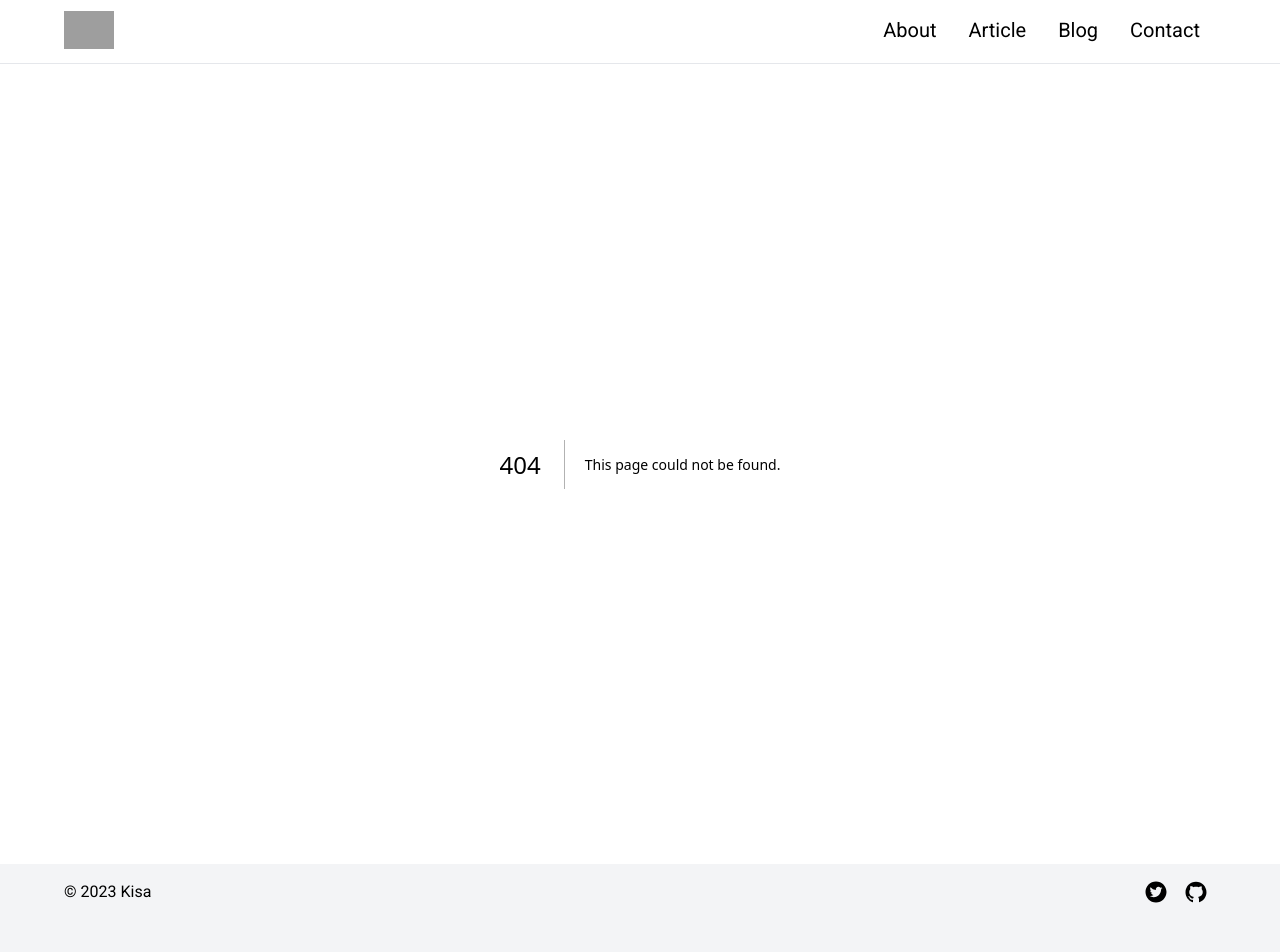
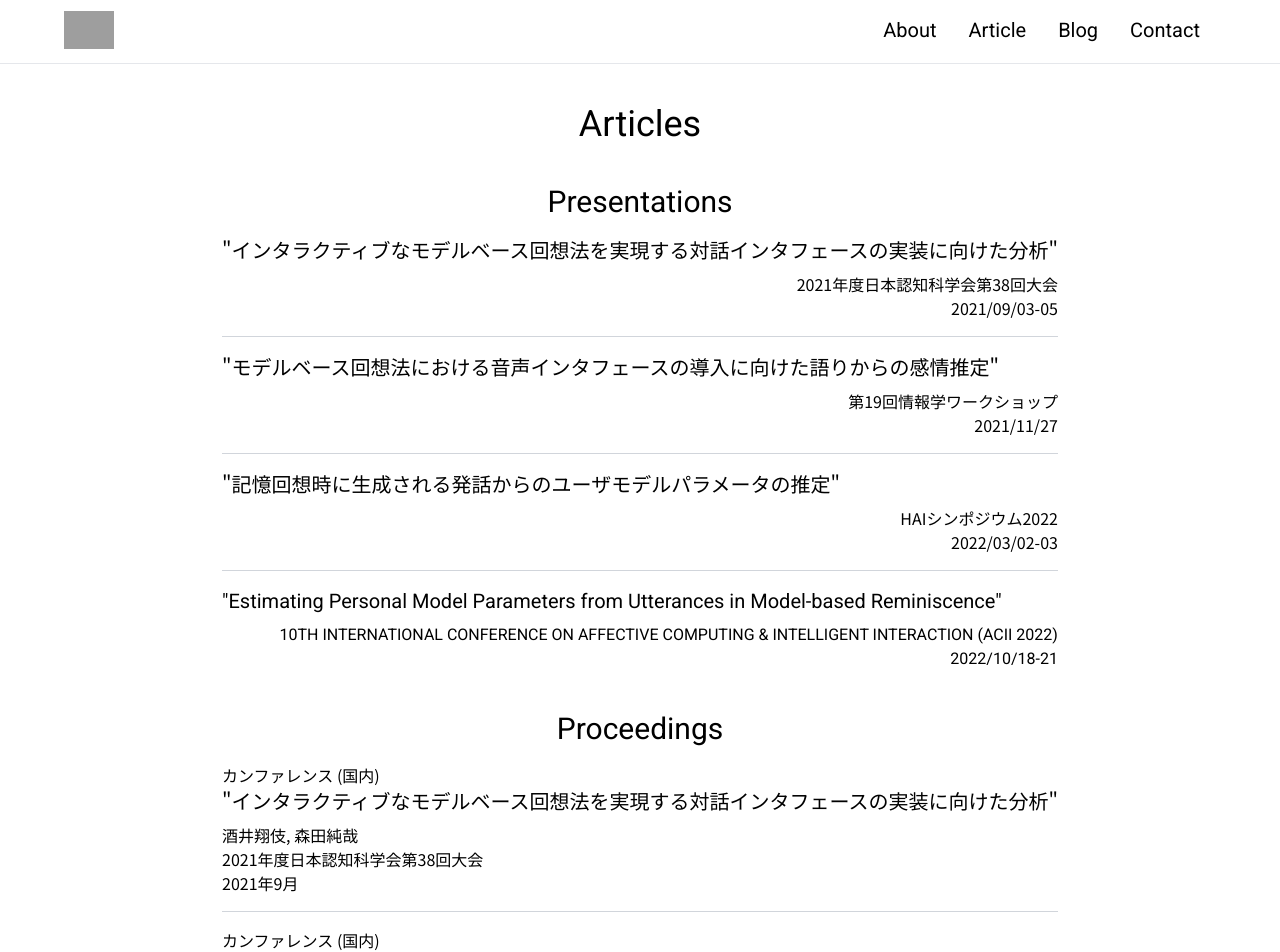
Before and after one commit to skisa31/portfolio, a Next.js app in the folder frontend/: page /article in a window 1280 px wide. Before the commit this address had no page. Shown: the top 952 px of the page. Built offline with nearby package versions, Linux system fonts and the light colour scheme; grey boxes are pictures that could not be loaded.

Commit message:
論文関連のページ作成

```diff
--- /dev/null
+++ b/frontend/app/article/page.tsx
@@ -0,0 +1,60 @@
+'use client';
+
+import Header from '../header'
+import Footer from '../footer'
+import ReturnTop from '../components/ReturnTop'
+import Presentations from '../components/Presentations';
+import Proceedings from '../components/Proceedings';
+
+const Article = () => {
+  return (
+    <div className='flex'>
+      <div>
+        <ReturnTop />
+      </div>
+      <div className='max-w-6xl mx-auto font-notoSansJp'>
+        <div className='text-4xl mx-auto pt-10 text-center font-roboto'>
+          <h1>Articles</h1>
+        </div>
+        <div className='pt-10 mx-auto flex flex-col'>
+          <h2 className='text-3xl text-center font-roboto'>
+            Presentations
+          </h2>
+          <div className='pt-4'>
+            <Presentations title='インタラクティブなモデルベース回想法を実現する対話インタフェースの実装に向けた分析' date='2021/09/03-05' confName='2021年度日本認知科学会第38回大会' url='https://www.jcss.gr.jp/meetings/jcss2021/' />
+          </div>
+          <hr className="h-px my-4 bg-gray-300 border-0 dark:bg-gray-700"></hr>
+          <div>
+            <Presentations title='モデルベース回想法における音声インタフェースの導入に向けた語りからの感情推定' date='2021/11/27' confName='第19回情報学ワークショップ' url='https://sites.google.com/view/winf2021/home?authuser=0' />
+          </div>
+          <hr className="h-px my-4 bg-gray-300 border-0 dark:bg-gray-700"></hr>
+          <div>
+            <Presentations title='記憶回想時に生成される発話からのユーザモデルパラメータの推定' date='2022/03/02-03' confName='HAIシンポジウム2022' url='https://hai-conference.net/symp2022/' />
+          </div>
+          <hr className="h-px my-4 bg-gray-300 border-0 dark:bg-gray-700"></hr>
+          <div className='font-roboto'>
+            <Presentations title='Estimating Personal Model Parameters from Utterances in Model-based Reminiscence' date='2022/10/18-21' confName='10TH INTERNATIONAL CONFERENCE ON AFFECTIVE COMPUTING & INTELLIGENT INTERACTION (ACII 2022)' url='https://acii-conf.net/2022/' />
+          </div>
+        </div>
+        <div className='pt-10 mx-auto flex flex-col'>
+          <h2 className='text-3xl text-center font-roboto'>
+            Proceedings
+          </h2>
+          <div className='pt-4'>
+            <Proceedings confType='国内' title='インタラクティブなモデルベース回想法を実現する対話インタフェースの実装に向けた分析' authors='酒井翔伎, 森田純哉' date='2021年9月' confName='2021年度日本認知科学会第38回大会' url='https://www.jcss.gr.jp/meetings/jcss2021/proceedings/pdf/JCSS2021_P2-21F.pdf' />
+          </div>
+          <hr className="h-px my-4 bg-gray-300 border-0 dark:bg-gray-700"></hr>
+          <div>
+            <Proceedings confType='国内' title='記憶回想時に生成される発話からのユーザモデルパラメータの推定' authors='酒井翔伎, 森田純哉' date='2022年3月' confName='HAIシンポジウム2022' url='https://hai-conference.net/proceedings/HAI2022/html/paper/paper-G-9.html' />
+          </div>
+          <hr className="h-px my-4 bg-gray-300 border-0 dark:bg-gray-700"></hr>
+          <div>
+            <Proceedings confType='国際' title='Estimating Personal Model Parameters from Utterances in Model-based Reminiscence' authors='Shoki Sakai, Kazuki Itabasi, Junya Morita' date='Oct. 2022' confName='10TH INTERNATIONAL CONFERENCE ON AFFECTIVE COMPUTING & INTELLIGENT INTERACTION (ACII 2022)' url='https://www.computer.org/csdl/proceedings-article/acii/2022/09953877/1IAJZXdnOrS' />
+          </div>
+        </div>
+      </div>
+    </div>
+  )
+}
+
+export default Article;
--- /dev/null
+++ b/frontend/app/components/Presentations.tsx
@@ -0,0 +1,33 @@
+type Props = {
+  title: string;
+  date: string;
+  confName: string;
+  url: string;
+}
+
+const Presentations = ({
+  title,
+  date,
+  confName,
+  url,
+}: Props) => {
+  return (
+    <div>
+      <div className="text-xl">
+        <p>"{title}"</p>
+      </div>
+      <div className="text-m text-right pt-2">
+        <a href={url} target="_brank" rel="noopener noreferrer" className="text-left hover:underline hover:cursor-pointer">
+          {confName}
+        </a>
+      </div>
+      <div className="text-m text-right">
+        <p>
+          {date}
+        </p>
+      </div>
+    </div>
+  )
+}
+
+export default Presentations;
--- /dev/null
+++ b/frontend/app/components/Proceedings.tsx
@@ -0,0 +1,47 @@
+type Props = {
+  title: string;
+  date: string;
+  authors: string;
+  confName: string;
+  confType: string;
+  url: string;
+}
+
+const Proceedings = ({
+  title,
+  authors,
+  date,
+  confName,
+  confType,
+  url,
+}: Props) => {
+  return (
+    <div>
+      <div>
+        <p className="text-m font-notoSansJp">
+          カンファレンス ({confType})
+        </p>
+      </div>
+      <div className="text-xl">
+        <p>"{title}"</p>
+      </div>
+      <div className="text-m pt-2">
+        <p>
+          {authors}
+        </p>
+      </div>
+      <div className="text-m">
+        <a href={url} target="_brank" rel="noopener noreferrer" className="text-left hover:underline hover:cursor-pointer">
+          {confName}
+        </a>
+      </div>
+      <div className="text-m">
+        <p>
+          {date}
+        </p>
+      </div>
+    </div>
+  )
+}
+
+export default Proceedings;
```
